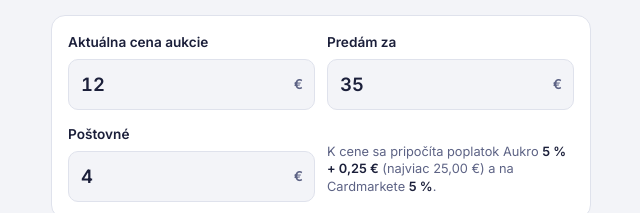
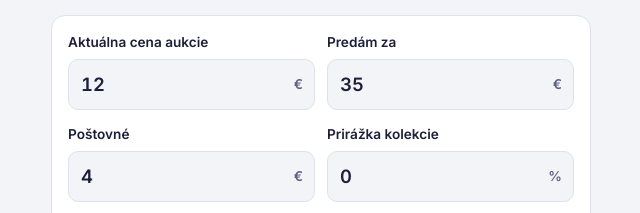
Before and after one commit to cingybingy/aukro-bot, a plain HTML site: page index.html in a window 1280 px wide. Shown: the part 103-316 px from the top of the page, without its empty margins (319-959 px from the left). Drawn offline with nearby package versions, Linux system fonts and the light colour scheme.

Commit message:
Calculator: Aukro auction-collection surcharge (prirážka kolekcie)
The winner of an auction in an Aukro "Kolekcia aukcií" pays a surcharge on the
final price (10 % in collection 329). New "Prirážka kolekcie" input, filled from
the analysis (per-auction premium in single mode); limit, cost, profit and the
ladder include it.

Co-Authored-By: Claude Opus 5.5 <noreply@anthropic.com>

```diff
--- a/index.html
+++ b/index.html
@@ -283,8 +283,11 @@ button.reset:focus-visible { outline: 2px solid var(--accent); outline-offset: 2
       <label for="ship">Poštovné
         <span class="field"><input id="ship" type="text" inputmode="decimal" autocomplete="off"><span class="unit">€</span></span>
       </label>
-      <div class="feechip" id="feeChip"></div>
+      <label for="premium">Prirážka kolekcie
+        <span class="field"><input id="premium" type="text" inputmode="decimal" autocomplete="off" value="0"><span class="unit">%</span></span>
+      </label>
     </div>
+    <div class="feechip" id="feeChip"></div>
   </section>
 
   <section class="hero" id="hero" aria-live="polite">
@@ -302,6 +305,7 @@ button.reset:focus-visible { outline: 2px solid var(--accent); outline-offset: 2
       <dt>Tvojich príhozov do limitu</dt><dd id="oBids"></dd>
       <dt>Poštovné</dt><dd id="oShip"></dd>
       <dt>Poplatok Aukro pri limite</dt><dd id="oBuyFee"></dd>
+      <dt id="oPremDt" hidden>Prirážka kolekcie pri limite</dt><dd id="oPrem" hidden></dd>
       <dt>Celkovo zaplatíš pri limite</dt><dd id="oCost"></dd>
       <dt id="oFeeLabel">Poplatok Cardmarket</dt><dd id="oFee"></dd>
       <dt>Zisk pri limite</dt><dd id="oProfitLimit"></dd>
@@ -382,7 +386,7 @@ button.reset:focus-visible { outline: 2px solid var(--accent); outline-offset: 2
         <span></span>
       </div>
 
-      <p class="note">Zisk % sa ráta z toho, koľko celkovo zaplatíš (cena + poštovné + poplatok Aukro), až po odpočítaní poplatku Cardmarketu. Nastavenia si stránka pamätá v tomto prehliadači.</p>
+      <p class="note">Zisk % sa ráta z toho, koľko celkovo zaplatíš (cena + poštovné + poplatok Aukro + prirážka kolekcie, ak ju aukcia má), až po odpočítaní poplatku Cardmarketu. Nastavenia si stránka pamätá v tomto prehliadači.</p>
       <button type="button" class="reset" id="reset">Obnoviť predvolené</button>
     </div>
   </details>
@@ -447,8 +451,11 @@ button.reset:focus-visible { outline: 2px solid var(--accent); outline-offset: 2
     try { localStorage.setItem(KEY, JSON.stringify(s)); } catch (e) {}
   }
 
-  // Core math. o = { ship, target, minAbs, fee, buyPct, buyFix, stepFn }.
+  // Core math. o = { ship, target, minAbs, fee, buyPct, buyFix, premium, stepFn }.
+  // premium = "Kolekcia aukcií" surcharge in % of the final price, paid by the winner on top of the bid
+  // (the Aukro buyer fee is taken from the bid itself).
   function calc(current, sell, o) {
+    var prem = (typeof o.premium === "number" && isFinite(o.premium) && o.premium > 0 ? o.premium : 0) / 100;
     var net = sell * (1 - o.fee / 100);               // what you keep after the Cardmarket fee
     var costByPct = net / (1 + o.target / 100);       // most you may pay in total to keep target %
     var costByAbs = net - o.minAbs;                   // most you may pay in total to keep minAbs €
@@ -457,10 +464,10 @@ button.reset:focus-visible { outline: 2px solid var(--accent); outline-offset: 2
     // A big enough € profit is good even below target %, as long as it keeps at least bigPct % (bigAbs 0 = off).
     var costByBig = Math.min(net - o.bigAbs, net / (1 + o.bigPct / 100));
     if (o.bigAbs > 0 && costByBig > maxCost) { maxCost = costByBig; rule = "big"; }
-    // Aukro fee = min(price * buyPct + buyFix, buyMax). total paid = price + fee + ship  =>  solve for price
+    // Aukro fee = min(price * buyPct + buyFix, buyMax). total paid = price + surcharge + fee + ship  =>  solve for price
     function buyFeeAt(price) { return Math.min(price * o.buyPct / 100 + o.buyFix, o.buyMax); }
-    var limit = (maxCost - o.ship - o.buyFix) / (1 + o.buyPct / 100);
-    if (buyFeeAt(limit) >= o.buyMax - 1e-9) limit = maxCost - o.ship - o.buyMax; // fee hit its cap
+    var limit = (maxCost - o.ship - o.buyFix) / (1 + o.buyPct / 100 + prem);
+    if (buyFeeAt(limit) >= o.buyMax - 1e-9) limit = (maxCost - o.ship - o.buyMax) / (1 + prem); // fee hit its cap
     limit = floorCent(limit);
     var next = round2(current + o.stepFn(current));
     var prices = [], p = current;
@@ -471,8 +478,9 @@ button.reset:focus-visible { outline: 2px solid var(--accent); outline-offset: 2
     }
     function profitAt(price) {
       var buyFee = buyFeeAt(price);
-      var cost = price + buyFee + o.ship;
-      return { abs: net - cost, rel: cost > 0 ? (net - cost) / cost * 100 : 0, cost: cost, buyFee: buyFee };
+      var premAbs = price * prem;
+      var cost = price + premAbs + buyFee + o.ship;
+      return { abs: net - cost, rel: cost > 0 ? (net - cost) / cost * 100 : 0, cost: cost, buyFee: buyFee, premAbs: premAbs };
     }
     return { net: net, rule: rule, feeAbs: sell - net, limit: limit, next: next, prices: prices, bids: prices.length, profitAt: profitAt, ok: next <= limit + 1e-9 };
   }
@@ -496,6 +504,7 @@ button.reset:focus-visible { outline: 2px solid var(--accent); outline-offset: 2
       buyPct: val("buyPct", DEFAULTS.buyPct),
       buyFix: val("buyFix", DEFAULTS.buyFix),
       buyMax: val("buyMax", DEFAULTS.buyMax, true),
+      premium: Math.max(val("premium", 0), 0),
       auto: auto,
       stepFn: auto ? aukroStep : function () { return step; }
     };
@@ -519,7 +528,9 @@ button.reset:focus-visible { outline: 2px solid var(--accent); outline-offset: 2
     $("step").disabled = s.auto;
     renderIncTable(current);
     $("feeChip").innerHTML = "K cene sa pripočíta poplatok Aukro <strong>" + pct.format(s.buyPct) + " % + " + eur.format(s.buyFix) + "</strong> (najviac " + eur.format(s.buyMax) + ")" +
+      (s.premium > 0 ? ", prirážka kolekcie <strong>" + pct.format(s.premium) + " %</strong> z konečnej ceny" : "") +
       (ceMode() ? ". Predaj do CardEmpire je <strong>bez poplatku</strong>." : " a na Cardmarkete <strong>" + pct.format(s.fee) + " %</strong>.");
+    $("oPremDt").hidden = $("oPrem").hidden = !(s.premium > 0);
 
     var status = $("status");
     // Green or red over the hero and the result panels, following the verdict (neutral while sell is missing).
@@ -535,7 +546,7 @@ button.reset:focus-visible { outline: 2px solid var(--accent); outline-offset: 2
       status.textContent = "Chýba predajná cena.";
       status.className = "status no";
       $("ladder").innerHTML = ""; $("ladderNote").textContent = "";
-      ["oRule", "oStep", "oBids", "oShip", "oBuyFee", "oCost", "oFee", "oProfitLimit", "oProfitNow"].forEach(function (id) { $(id).textContent = "-"; $(id).className = ""; });
+      ["oRule", "oStep", "oBids", "oShip", "oBuyFee", "oPrem", "oCost", "oFee", "oProfitLimit", "oProfitNow"].forEach(function (id) { $(id).textContent = "-"; $(id).className = ""; });
       return;
     }
 
@@ -578,6 +589,7 @@ button.reset:focus-visible { outline: 2px solid var(--accent); outline-offset: 2
     $("oBids").textContent = r.bids ? "asi " + Math.ceil(r.bids / 2) + " (krokov ceny " + r.bids + ")" : "0";
     $("oShip").textContent = eur.format(s.ship);
     $("oBuyFee").textContent = eur.format(pl.buyFee);
+    $("oPrem").textContent = eur.format(pl.premAbs) + " (" + pct.format(s.premium) + " %)";
     $("oCost").textContent = eur.format(Math.max(pl.cost, 0));
     $("oFeeLabel").textContent = ceMode() ? "Poplatok (výkup CardEmpire)" : "Poplatok Cardmarket (" + pct.format(s.fee) + " %)";
     $("oFee").textContent = eur.format(r.feeAbs);
@@ -599,7 +611,7 @@ button.reset:focus-visible { outline: 2px solid var(--accent); outline-offset: 2
     $("ladder").innerHTML = rows.join("");
     $("ladderNote").textContent = (r.prices.length > MAX ? "Príhozov je veľa, ukazujem len vybrané kroky. " : "") +
       (r.ok ? "Tučný riadok je tvoj limit. Ak súper ponúkne viac, Aukro za teba prihodí len do tejto sumy. " : "") +
-      "Posledný riadok je cena, pri ktorej už nemáš zisk " + bothText + ". Celkovo zaplatíš = cena + poplatok Aukro + poštovné.";
+      "Posledný riadok je cena, pri ktorej už nemáš zisk " + bothText + ". Celkovo zaplatíš = cena + " + (s.premium > 0 ? "prirážka kolekcie + " : "") + "poplatok Aukro + poštovné.";
   }
 
   function rowHtml(p, r, s, isLimit, isOver) {
@@ -612,7 +624,7 @@ button.reset:focus-visible { outline: 2px solid var(--accent); outline-offset: 2
   }
 
   load();
-  ["current", "sell", "ship"].forEach(function (id) { $(id).addEventListener("input", render); });
+  ["current", "sell", "ship", "premium"].forEach(function (id) { $(id).addEventListener("input", render); });
   Object.keys(FIELDS).forEach(function (k) {
     $(FIELDS[k]).addEventListener("input", function () {
       if (k === "ship") $("ship").value = $("shipDefault").value;
@@ -863,6 +875,7 @@ button.reset:focus-visible { outline: 2px solid var(--accent); outline-offset: 2
   }
   function cardLabel(c) { return String(c.name || "?") + (c.num && c.num !== "–" ? " " + c.num : ""); }
   function shipFor(au) { return fin(au.ship) ? au.ship : val("shipDefault", DEFAULTS.ship); }
+  function premFor(au) { return au && fin(au.premium) ? au.premium : 0; }
   // Second verdict: what if you must sell at the price of the cheapest current offers (altSell from Claude).
   function renderAlt(current, s) {
     var el = $("aAlt");
@@ -921,7 +934,7 @@ button.reset:focus-visible { outline: 2px solid var(--accent); outline-offset: 2
   // Everything the sort and filter need about one card.
   function cardInfo(c, i, s) {
     var au = auctionOf(c), info = { i: i, c: c, price: ceMode() ? ceUnit(c) : priceOf(c, i), au: au, r: null };
-    if (au && mode === "single") info.r = calc(au.current, au.sell, Object.assign({}, s, { ship: shipFor(au) }));
+    if (au && mode === "single") info.r = calc(au.current, au.sell, Object.assign({}, s, { ship: shipFor(au), premium: premFor(au) }));
     return info;
   }
   function sortKey(info, how) {
@@ -959,6 +972,7 @@ button.reset:focus-visible { outline: 2px solid var(--accent); outline-offset: 2
       var c = cards()[selIdx];
       $("aNote").textContent = "Počítam aukciu: " + cardLabel(c) + " · aukcia " + eur.format(au.current) +
         " · predám za " + eur.format(au.sell) + " · poštovné " + eur.format(shipFor(au)) +
+        (premFor(au) > 0 ? " · prirážka kolekcie " + pct.format(premFor(au)) + " %" : "") +
         ". Limit v tabuľke = max. príhoz, keď kúpiš len túto kartu." + ceTxt;
     } else if (nEdited()) {
       $("aNote").textContent = "Predám za " + eur.format(lotSell()) + " s tvojimi cenami (" + nEdited() +
@@ -974,10 +988,11 @@ button.reset:focus-visible { outline: 2px solid var(--accent); outline-offset: 2
   function applyAnalysis() {
     if (!analysis) return;
     var au = selAuction(), bc = bulkCard();
-    var src = au || { current: analysis.current, sell: bc ? sellOf(bc) : lotSell(), ship: analysis.ship };
+    var src = au || { current: analysis.current, sell: bc ? sellOf(bc) : lotSell(), ship: analysis.ship, premium: analysis.premium };
     $("current").value = fmtInput(src.current);
     $("sell").value = fmtInput(src.sell);
     $("ship").value = fin(src.ship) ? fmtInput(src.ship) : $("shipDefault").value;
+    $("premium").value = fmtInput(premFor(src));
     appliedThisVisit = String(analysis.id);
     updateNote();
     render();
@@ -1218,6 +1233,7 @@ button.reset:focus-visible { outline: 2px solid var(--accent); outline-offset: 2
     var s = settings();
     s.fee = val("fee", DEFAULTS.fee);   // history verdicts are always the Cardmarket sale from the analysis
     if (fin(a.ship)) s.ship = a.ship;
+    s.premium = premFor(a);
     var r = calc(a.current, a.sell, s);
     return (r.ok ? "✅ " : "❌ ") + when + " · " + shortOf(a) + " · " + eur.format(a.current) +
       (String(a.id) === latestId ? " (najnovšia)" : "");
```
